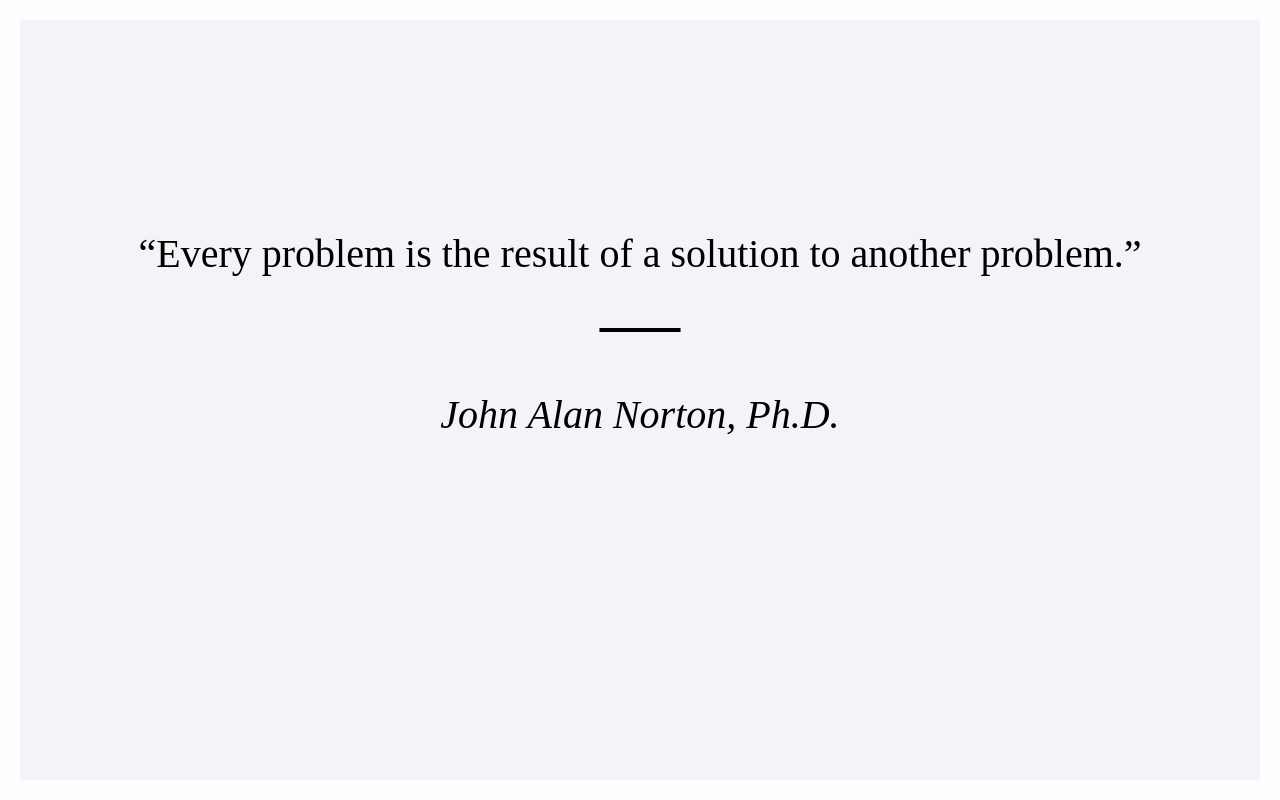
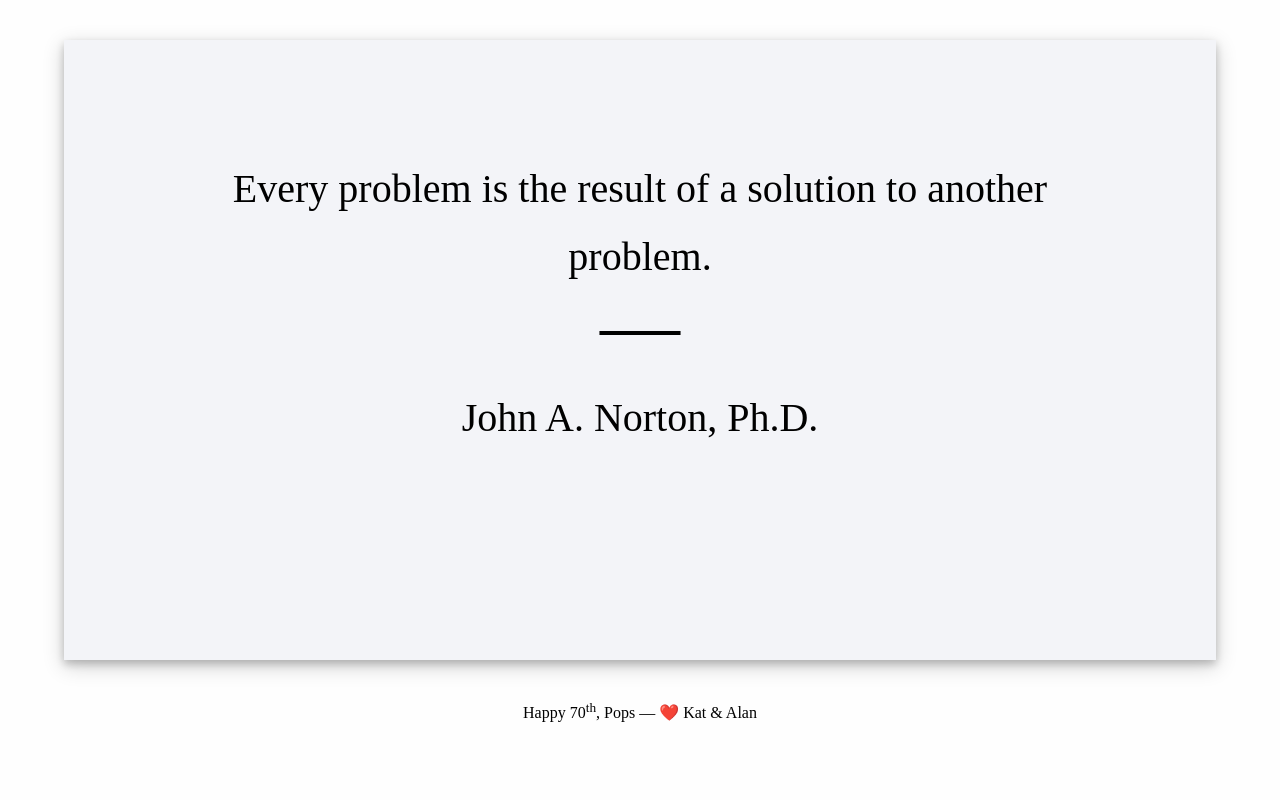
Before and after one commit to nonrational/nortons-law.com, a plain HTML site: page index.html in a window 1280 px wide. Drawn offline with Linux system fonts and the light colour scheme; a web font is replaced by a local one.

Commit message:
frame, centered, attribution

```diff
--- a/index.html
+++ b/index.html
@@ -3,7 +3,13 @@
 <head>
     <title>Norton's Law</title>
     <style>
+        @font-face {
+          font-family: 'Nanum Myeongjo';
+          src: url('fonts/nanum-myeongjo-regular.woff');
+        }
+
         * {
+          font-family: 'Nanum Myeongjo', 'Times New Roman';
           padding: 0;
           margin: 0;
         }
@@ -20,20 +26,23 @@
           display: flex;
           flex-direction: column;
           height: 100%; /* 1, 3 */
+          overflow: hidden;
         }
 
         .content {
-          font-family: 'Times New Roman';
           line-height: 1.7em;
           font-size: 40px;
           overflow: hidden;
           height: 100%;
+          min-height: 450px;
+          width: 90%;
+          margin: 40px auto;
           background: #f3f4f8;
-          margin: 20px;
+          box-shadow: 0 4px 8px 0 rgba(0, 0, 0, 0.2), 0 6px 20px 0 rgba(0, 0, 0, 0.19);
         }
 
         .content .box {
-          padding: 200px 0 0 0;
+          padding: 10% 0 0 0;
           height: 75%;
           width: 100%;
           text-align: center;
@@ -47,24 +56,31 @@
           padding: 25px 0 0 0;
         }
 
+        blockquote {
+          position: relative;
+          text-align: center;
+          width: 75%;
+          margin: auto;
+        }
+
         footer {
-          font-family: sans-serif;
           flex: 1 0 auto;
           text-align: center;
-          min-height: 35px;
+          min-height: 100px;
         }
     </style>
 </head>
+
 <body class='site'>
   <div class="content">
     <div class='box'>
-      <div class='title'>&#8220;Every problem is the result of a solution to another problem.&#8221;</div>
+      <blockquote>Every problem is the result of a solution to another problem.</blockquote>
       <div class='separator'>&mdash;</div>
-      <div class='author'><i>John Alan Norton, Ph.D.</i></div>
+      <div class='author'>John A. Norton, Ph.D.</div>
     </div>
   </div>
-<!--   <footer>
-    <span class='dedication'>Happy 70<sup>th</sup>, Pops</span>
-  </footer> -->
+  <footer>
+    <span class='dedication'>Happy 70<sup>th</sup>, Pops &mdash; ❤️ Kat &amp; Alan</span>
+  </footer>
 </body>
 </html>
```
